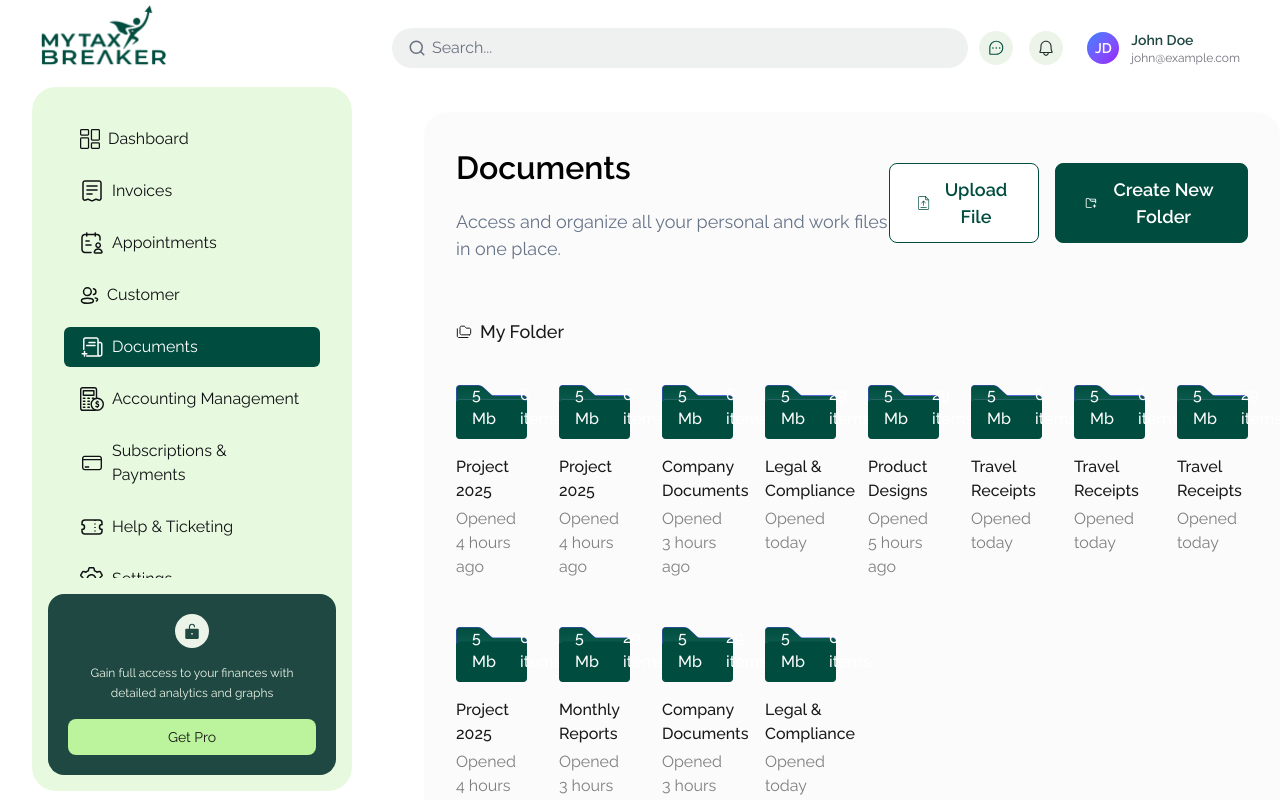
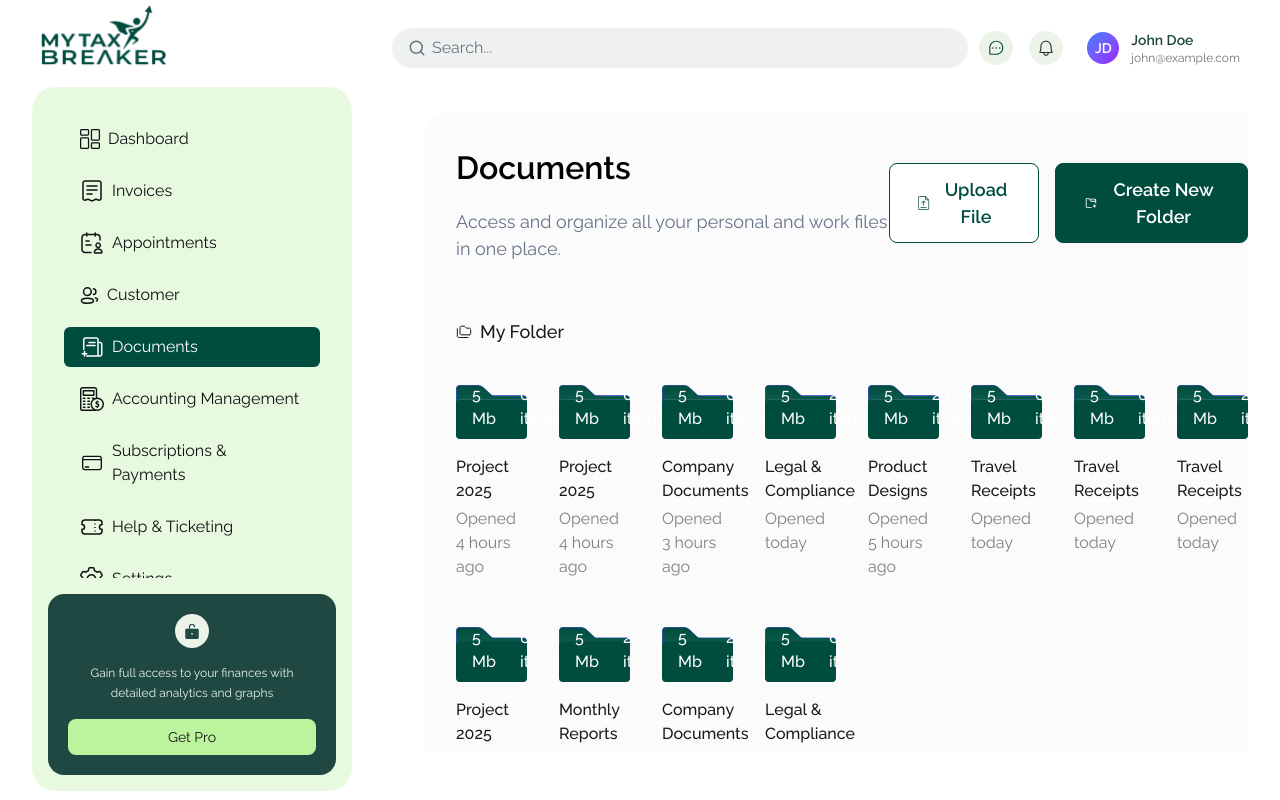
Before and after one commit to Robiul1711/Tax-Breakers, a Next.js app: page /dashboard/documents in a window 1280 px wide. Shown: the top 800 px of the page. Built offline with nearby package versions, Linux system fonts and the light colour scheme.

Commit message:
changed the dashboard layout. make the navbar and side bar sticky

```diff
--- a/src/app/dashboard/helpandticketing/page.tsx
+++ b/src/app/dashboard/helpandticketing/page.tsx
@@ -2,7 +2,7 @@ import React from 'react'
 
 const page = () => {
   return (
-    <div>page</div>
+    <div>help and ticket</div>
   )
 }
 
--- a/src/app/dashboard/layout.tsx
+++ b/src/app/dashboard/layout.tsx
@@ -25,31 +25,16 @@ import {
 } from "@/common/DashboardSvg/DashSVG";
 import { FiSearch } from "react-icons/fi";
 import UserProfileDropdown from "@/Shared/UserProfileDropdown";
+
 const menuItems = [
   { label: "Dashboard", href: "/dashboard", icon: <DashboardIcon className="size-5" /> },
   { label: "Invoices", href: "/dashboard/invoices", icon: <InvoiceIcon /> },
-  {
-    label: "Appointments",
-    href: "/dashboard/appointments",
-    icon: <ApoinmentIcon />,
-  },
+  { label: "Appointments", href: "/dashboard/appointments", icon: <ApoinmentIcon /> },
   { label: "Customer", href: "/dashboard/customer", icon: <CustomerIcon /> },
   { label: "Documents", href: "/dashboard/documents", icon: <DocumentIcon /> },
-  {
-    label: "Accounting Management ",
-    href: "/dashboard/accountingmanagement",
-    icon: <AccountingIcon />,
-  },
-  {
-    label: "Subscriptions & Payments",
-    href: "/dashboard/subscriptionsandayments",
-    icon: <SubscriptionIcon />,
-  },
-  {
-    label: "Help & Ticketing",
-    href: "/dashboard/helpandticketing",
-    icon: <HelpIcon />,
-  },
+  { label: "Accounting Management ", href: "/dashboard/accountingmanagement", icon: <AccountingIcon /> },
+  { label: "Subscriptions & Payments", href: "/dashboard/subscriptionsandayments", icon: <SubscriptionIcon /> },
+  { label: "Help & Ticketing", href: "/dashboard/helpandticketing", icon: <HelpIcon /> },
   { label: "Settings", href: "/dashboard/settings", icon: <SettingsIcon /> },
 ];
 
@@ -70,12 +55,13 @@ export default function DashboardLayout({
   };
 
   return (
-    <section className="min-h-screen w-full flex bg-[#FFF] px-8 gap-10">
-      <div>
+    <section className="min-h-screen w-full flex bg-[#FFF] px-8 gap-10 overflow-hidden">
+      <div className="sticky top-0 h-screen">
         {/* Sidebar */}
-        <Link href="/" className="mb-4  block">
+        <Link href="/" className="mb-4 block">
           <Image src={Logo} alt="Logo" width={140} height={72} />
         </Link>
+
         <aside className="w-[320px] h-[calc(100vh-6rem)] bg-[#E7F9DE] rounded-3xl md:flex hidden flex-col justify-between overflow-hidden">
           {/* Scrollable upper section */}
           <div className="flex-1 overflow-y-auto p-8 space-y-5">
@@ -127,20 +113,18 @@ export default function DashboardLayout({
       </div>
 
       {/* Main Content */}
-      <main className="flex-grow flex flex-col py-4">
-        {/* Top Navbar */}
-        <header className="h-16 w-full  flex items-center justify-between">
+      <main className="flex-grow flex flex-col py-4 h-screen overflow-hidden">
+        {/* ✅ Sticky Top Navbar */}
+        <header className="h-16 w-full flex items-center justify-between sticky top-0 bg-white z-10">
           <div className="max-w-xl w-full relative">
-            {/* Icon positioned absolutely */}
             <FiSearch className="absolute left-4 top-1/2 -translate-y-1/2 text-gray-500 text-lg" />
-
-            {/* Input field with extra left padding to avoid overlap */}
             <input
               type="text"
               placeholder="Search..."
               className="w-full bg-[#EFF0F0] rounded-full pl-10 pr-4 py-2 outline-none placeholder:text-gray-500 text-gray-700 focus:ring-2 focus:ring-blue-500 transition"
             />
           </div>
+
           <div className="flex items-center gap-4">
             <p className="p-2 bg-[#ECF4E9] rounded-full">
               <MessageIcon />
@@ -150,14 +134,13 @@ export default function DashboardLayout({
               <NotificationIcon />
             </p>
 
-            {/* Placeholder for user avatar */}
-            <UserProfileDropdown  logout={handleLogout}/>
+            <UserProfileDropdown logout={handleLogout} />
           </div>
         </header>
 
-        {/* Page Content */}
-        <section className="h-auto w-full container m-8">
-          <div>{children}</div>
+        {/* ✅ Scrollable Page Content */}
+        <section className="flex-1 overflow-y-auto w-full container m-8">
+          {children}
         </section>
       </main>
     </section>
```
